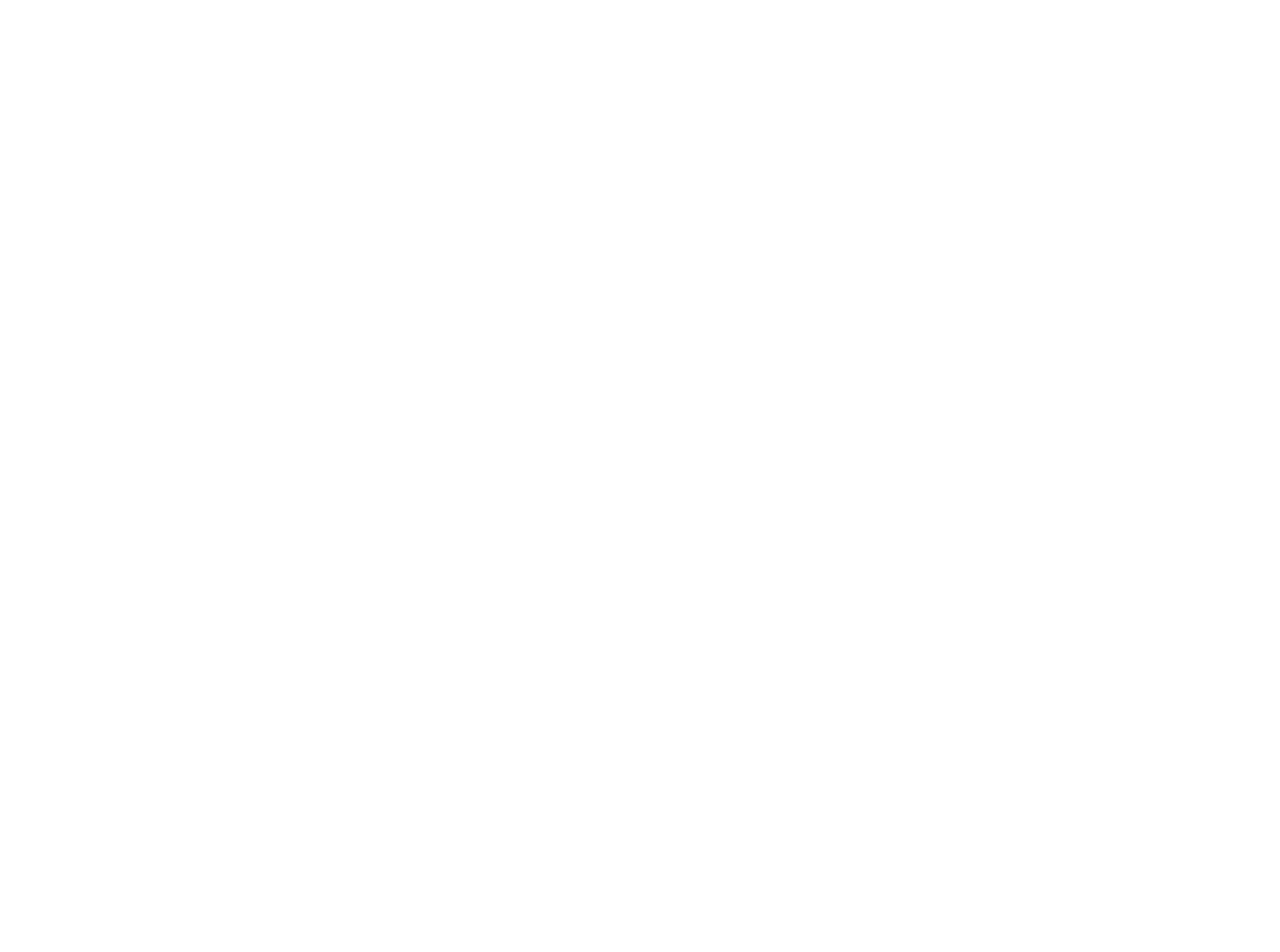
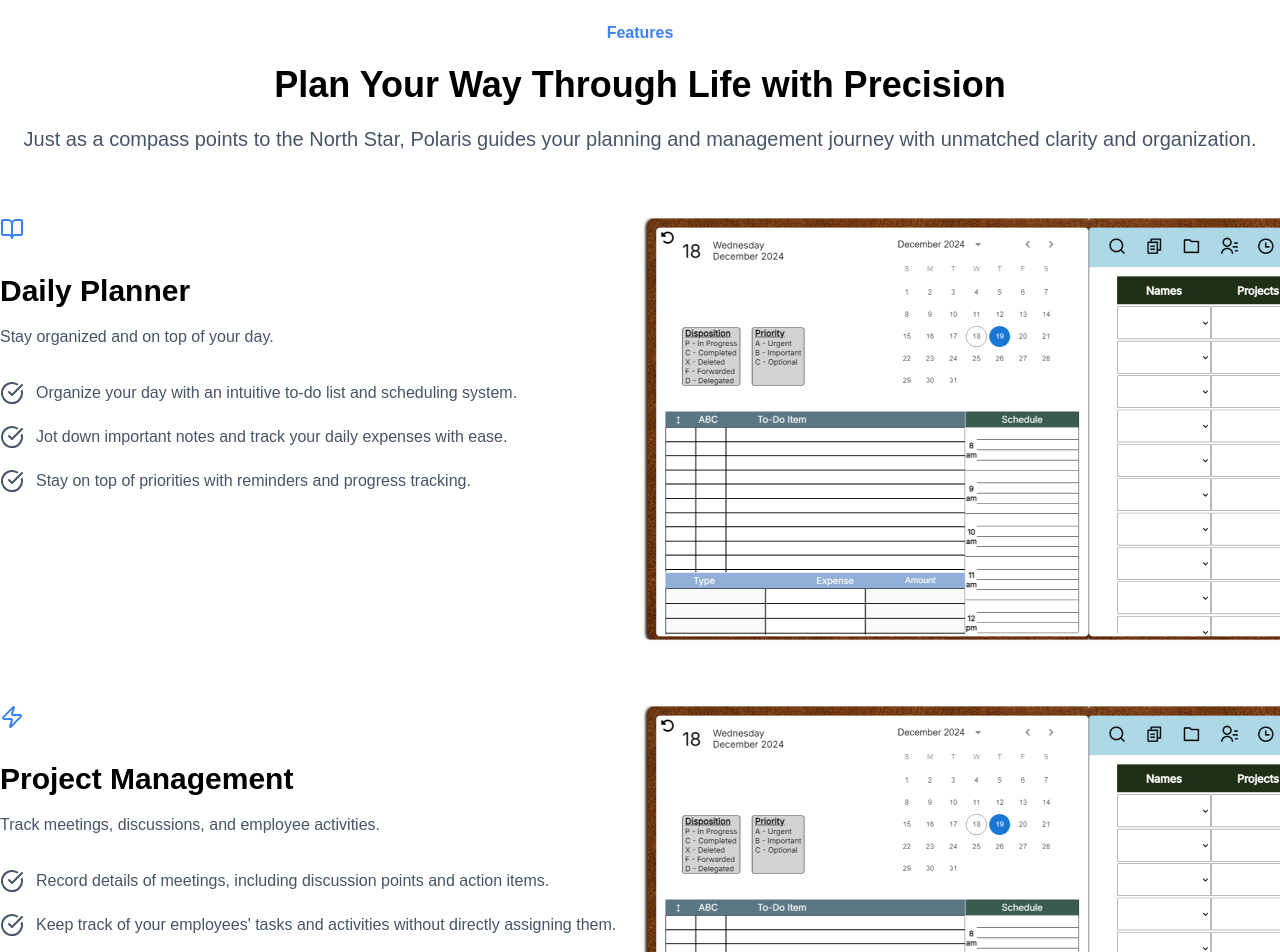
Before and after one commit to LucianiChristian/polaris-splash, a Next.js app: page / in a window 1280 px wide. Shown: the part 1280-2232 px from the top of the page. Before the commit the page ends 1237 px from the top, so only its background shows below. Built offline with nearby package versions, Linux system fonts and the light colour scheme.

Commit message:
Add Features section (partial).

```diff
--- /dev/null
+++ b/src/app/Features/Feature.tsx
@@ -0,0 +1,34 @@
+import {BookOpen, CircleCheckBig} from "lucide-react";
+import React from "react";
+
+type Props = {
+    icon: React.ComponentType<{className: string}>,
+    header: string,
+    subtitle: string,
+    listItems: string[]
+};
+
+export default function Feature({ icon: Icon, header, subtitle, listItems }: Props) {
+    return (
+        <div className="w-full pl-[116] flex flex-col md:flex-row overflow-x-hidden">
+            <div className="flex flex-col gap-8 w-[50%] flex-shrink-0">
+                <Icon className="text-blue-500"/>
+                <div className="flex flex-col gap-4">
+                    <h3 className="text-3xl font-semibold">{ header }</h3>
+                    <p className="text-slate-600">{ subtitle }</p>
+                </div>
+                <ul className="text-slate-600 flex flex-col gap-5">
+                    {
+                        listItems.map(item => (
+                            <li className="flex items-center gap-3" key={item}>
+                                <CircleCheckBig  />
+                                { item }
+                            </li>
+                        ))
+                    }
+                </ul>
+            </div>
+            <img src="/app-screenshot.png" alt="app screenshot"/>
+        </div>
+    );
+}
--- /dev/null
+++ b/src/app/Features/FeaturesSection.tsx
@@ -0,0 +1,52 @@
+import Feature from "@/app/Features/Feature";
+import {BookOpen, ChartNoAxesColumn, SubtitlesIcon, Zap} from "lucide-react";
+
+export default function FeaturesSection() {
+    return (
+        <section className="flex flex-col items-center pt-16 gap-16">
+            <div className="flex flex-col items-center gap-5 max-w-[768] text-center" id="features">
+                <p className="text-blue-500 font-semibold">Features</p>
+                <h2 className="text-4xl font-semibold">Plan Your Way Through Life with Precision</h2>
+                <p className="text-[18] sm:text-xl text-slate-600">Just as a compass points to the North Star, Polaris guides your planning and
+                    management journey with unmatched clarity and organization.</p>
+            </div>
+            {
+                featuresContent.map(x => (
+                    <Feature icon={x.icon} header={x.header} subtitle={x.subtitle} listItems={x.listItems} key={x.header}/>
+                ))
+            }
+        </section>
+    );
+}
+
+const featuresContent = [
+    {
+        icon: BookOpen,
+        header: "Daily Planner",
+        subtitle: "Stay organized and on top of your day.",
+        listItems: [
+            "Organize your day with an intuitive to-do list and scheduling system.",
+            "Jot down important notes and track your daily expenses with ease.",
+            "Stay on top of priorities with reminders and progress tracking."
+        ]
+    },
+    {
+        icon: Zap,
+        header: "Project Management",
+        subtitle: "Track meetings, discussions, and employee activities.",
+        listItems: [
+            "Record details of meetings, including discussion points and action items.",
+            "Keep track of your employees' tasks and activities without directly assigning them.",
+            "Stay organized with notes on project progress and key milestones."
+        ]
+    },
+    {
+        icon: ChartNoAxesColumn,
+        header: "Activity Reports",
+        subtitle: "Understand your progress with detailed insights.",
+        listItems: [
+            "Retrieve automated summaries of your progress weekly, bi-weekly, or monthly.",
+            "Share detailed reports with stakeholders or team members for alignment.",
+        ]
+    }
+];
--- a/src/app/page.tsx
+++ b/src/app/page.tsx
@@ -1,11 +1,13 @@
 import Header from "@/app/Header/Header";
 import HeroSection from "@/app/HeroSection";
+import FeaturesSection from "@/app/Features/FeaturesSection";
 
 export default function Home() {
   return (
       <div>
         <Header />
         <HeroSection />
+        <FeaturesSection />
       </div>
   );
 }
```
